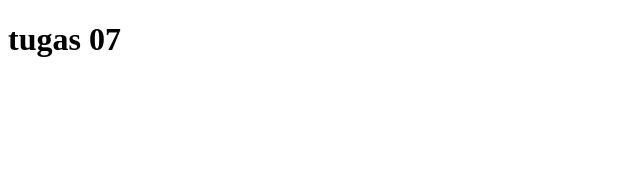
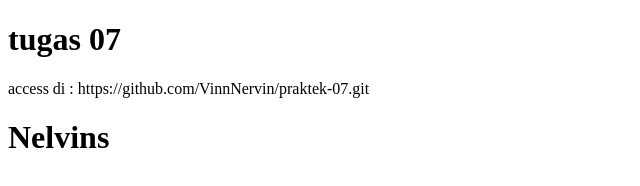
Before and after one commit to VinnNervin/praktek-07, a plain HTML site: page index.html in a window 1280 px wide. Shown: the whole page, without its empty margins (0-640 px from the left). Drawn offline with Linux system fonts and the light colour scheme.

Commit message:
update html

```diff
--- a/index.html
+++ b/index.html
@@ -7,5 +7,7 @@
   </head>
   <body>
     <h1>tugas 07</h1>
+    <p>access di : https://github.com/VinnNervin/praktek-07.git</p>
+    <h1>Nelvins</h1>
   </body>
 </html>
```
